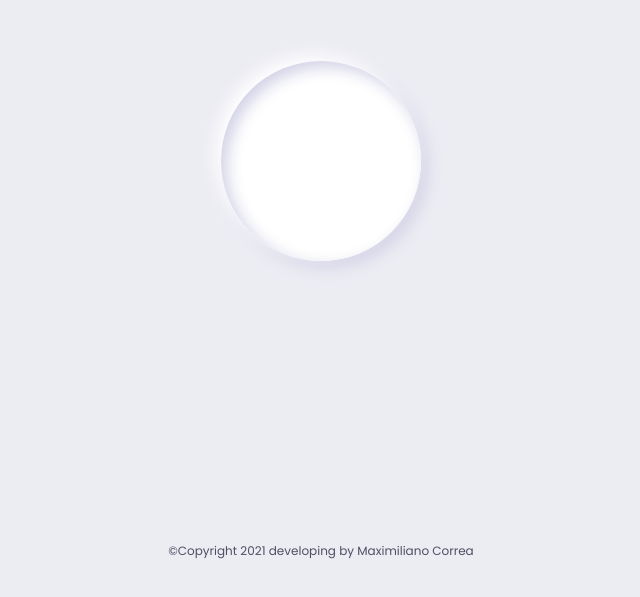
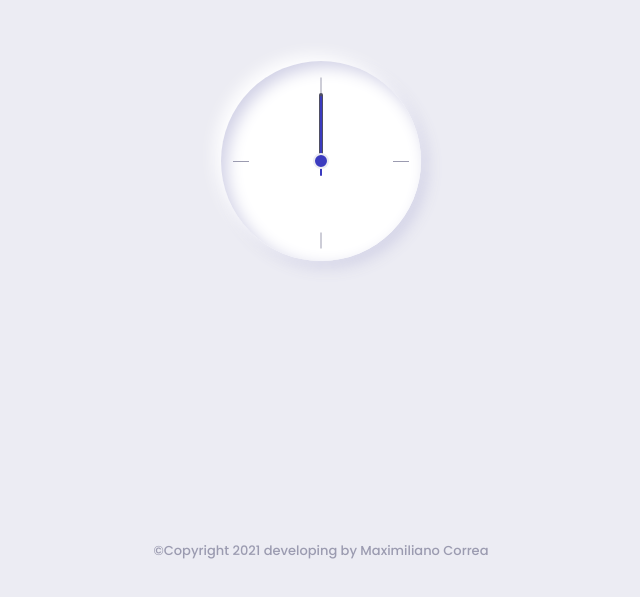
Before and after one commit to MaxiCorrea/react-analog-clock, a React (Create React App) app: page / in a window 1280 px wide. Shown: the part 179-776 px from the top of the page, without its empty margins (319-959 px from the left). Built offline with nearby package versions, Linux system fonts and the light colour scheme.

Commit message:
Adding Sticks & Axis Cllock

```diff
--- a/src/components/clock/sticks/Sticks.style.ts
+++ b/src/components/clock/sticks/Sticks.style.ts
@@ -1,8 +1,46 @@
 import { createUseStyles } from "react-jss";
 
 export const useSticksStyles = createUseStyles({
-  twelve: {},
-  six: {},
-  three: {},
-  nine: {},
+  twelve: {
+    position: "absolute",
+    width: "1rem",
+    height: "1px",
+    backgroundColor: "var(--text-color-light)",
+    transform: "translateX(-50%) rotate(90deg)",
+    top: "1.5rem",
+    left: "50%",
+  },
+  six: {
+    position: "absolute",
+    width: "1rem",
+    height: "1px",
+    backgroundColor: "var(--text-color-light)",
+    transform: "translateX(-50%) rotate(90deg)",
+    bottom: "1.25rem",
+    left: "50%",
+  },
+  three: {
+    position: "absolute",
+    width: "1rem",
+    height: "1px",
+    backgroundColor: "var(--text-color-light)",
+    top: "50%",
+    right: ".75rem",
+  },
+  nine: {
+    position: "absolute",
+    width: "1rem",
+    height: "1px",
+    backgroundColor: "var(--text-color-light)",
+    left: ".75rem",
+    top: "50%",
+  },
+  axis: {
+    width: ".75rem",
+    height: ".75rem",
+    backgroundColor: "var(--first-color)",
+    borderRadius: "50%",
+    border: "2px solid var(--body-color)",
+    zIndex: "var(--z-tooltip)",
+  },
 });
--- a/src/components/clock/sticks/Sticks.tsx
+++ b/src/components/clock/sticks/Sticks.tsx
@@ -20,3 +20,8 @@ export const StickNine: React.FC = () => {
   const classes = useSticksStyles();
   return <span className={classes.nine}></span>;
 };
+
+export const Axis: React.FC = () => {
+  const classes = useSticksStyles();
+  return <span className={classes.axis}></span>;
+};
--- a/src/components/clock/time/Time.style.ts
+++ b/src/components/clock/time/Time.style.ts
@@ -1,5 +1,52 @@
 import { createUseStyles } from "react-jss";
 
 export const useTimeStyles = createUseStyles({
-  root: {},
+  hours: {
+    position: "absolute",
+    display: "flex",
+    justifyContent: "center",
+    width: "105px",
+    height: "105px",
+    "&:before": {
+      content: '""',
+      position: "absolute",
+      backgroundColor: "var(--text-color)",
+      width: ".25rem",
+      height: "3rem",
+      borderRadius: ".75rem",
+      zIndex: "var(--z-normal)",
+    },
+  },
+  minutes: {
+    position: "absolute",
+    width: "136px",
+    height: "136px",
+    display: "flex",
+    justifyContent: "center",
+    "&:before": {
+      content: '""',
+      position: "absolute",
+      backgroundColor: "var(--text-color)",
+      width: ".25rem",
+      height: "4rem",
+      borderRadius: ".75rem",
+      zIndex: "var(--z-normal)",
+    },
+  },
+  seconds: {
+    position: "absolute",
+    width: "130px",
+    height: "130px",
+    display: "flex",
+    justifyContent: "center",
+    "&:before": {
+      content: '""',
+      position: "absolute",
+      backgroundColor: "var(--first-color)",
+      width: ".125rem",
+      height: "5rem",
+      borderRadius: ".75rem",
+      zIndex: "var(--z-normal)",
+    },
+  },
 });
--- a/src/components/clock/time/Time.tsx
+++ b/src/components/clock/time/Time.tsx
@@ -1,13 +1,17 @@
 import * as React from "react";
+import { useTimeStyles } from "./Time.style";
 
 export const Hours: React.FC = () => {
-  return <></>;
+  const classes = useTimeStyles();
+  return <span className={classes.hours}></span>;
 };
 
 export const Minutes: React.FC = () => {
-  return <></>;
+  const classes = useTimeStyles();
+  return <span className={classes.minutes}></span>;
 };
 
 export const Seconds: React.FC = () => {
-  return <></>;
+  const classes = useTimeStyles();
+  return <span className={classes.seconds}></span>;
 };
--- a/src/components/footer/copyright/Copyright.style.ts
+++ b/src/components/footer/copyright/Copyright.style.ts
@@ -2,7 +2,13 @@ import { createUseStyles } from "react-jss";
 
 export const useCopyrightStyles = createUseStyles({
   root: {
-    fontFamily : "Poppins",
-    fontSize : "12px",
+    fontFamily: "Poppins",
+    fontSize: "var(--smaller-font-size)",
+    fontWeight: "var(--font-medium)",
+    color: "var(--text-color-light)",
+    transition: ".3s",
+    "&:hover": {
+      color: "var(--first-color)",
+    },
   },
 });
--- a/src/pages/ClockPage.tsx
+++ b/src/pages/ClockPage.tsx
@@ -5,6 +5,8 @@ import { StickTwelve } from "../components/clock/sticks/Sticks";
 import { StickThree } from "../components/clock/sticks/Sticks";
 import { StickSix } from "../components/clock/sticks/Sticks";
 import { StickNine } from "../components/clock/sticks/Sticks";
+import { Axis } from "../components/clock/sticks/Sticks";
+import { Hours, Minutes , Seconds } from "../components/clock/time/Time";
 import { Footer } from "../components/footer/Footer";
 
 export const ClockPage: React.FC = () => {
@@ -16,6 +18,10 @@ export const ClockPage: React.FC = () => {
           <StickThree/>
           <StickSix/>
           <StickNine/>
+          <Axis/>
+          <Hours/>
+          <Minutes/>
+          <Seconds/>
         </Circle>
       </Container>
       <Footer />
```
